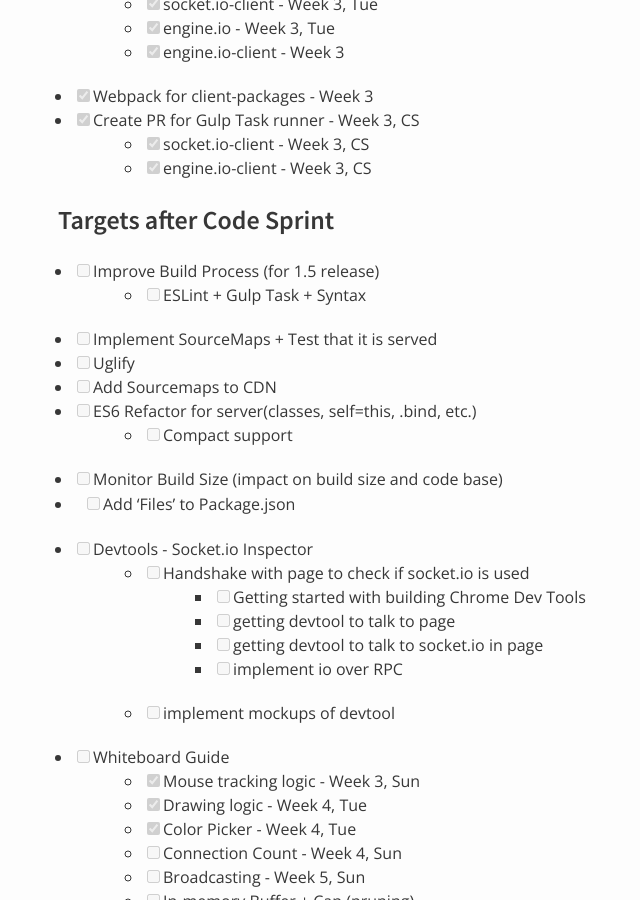
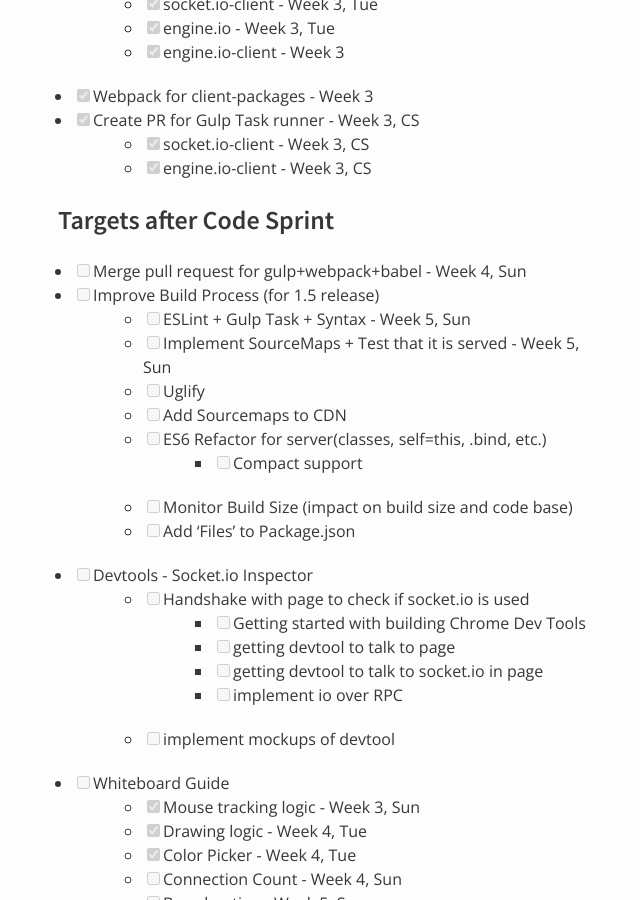
Before and after one commit to nus-oss/cs3281-AY1516S2-website, a Jekyll site: the page built from teams/socketio.md, in a window 1280 px wide and 900 px high, scrolled down 1032 px. Shown: the whole window, without its empty margins (312-952 px from the left). Built offline with Jekyll 4.4.1, drawn with Linux system fonts in a browser that asks for light colours.

Commit message:
updated build progress timeline

```diff
--- a/teams/socketio.md
+++ b/teams/socketio.md
@@ -42,15 +42,16 @@
   * [x] engine.io-client - Week 3, CS
 
 ### Targets after Code Sprint
+* [ ] Merge pull request for gulp+webpack+babel - Week 4, Sun
 * [ ] Improve Build Process (for 1.5 release)
-  * [ ] ESLint + Gulp Task + Syntax
-* [ ] Implement SourceMaps + Test that it is served
-* [ ] Uglify
-* [ ] Add Sourcemaps to CDN
-* [ ] ES6 Refactor for server(classes, self=this, .bind, etc.)
-  * [ ] Compact support
-* [ ] Monitor Build Size (impact on build size and code base)
-* [ ] Add 'Files' to Package.json
+  * [ ] ESLint + Gulp Task + Syntax - Week 5, Sun
+  * [ ] Implement SourceMaps + Test that it is served - Week 5, Sun
+  * [ ] Uglify
+  * [ ] Add Sourcemaps to CDN
+  * [ ] ES6 Refactor for server(classes, self=this, .bind, etc.)
+    * [ ] Compact support
+  * [ ] Monitor Build Size (impact on build size and code base)
+  * [ ] Add 'Files' to Package.json
 
 * [ ] Devtools - Socket.io Inspector
   * [ ] Handshake with page to check if socket.io is used
```
